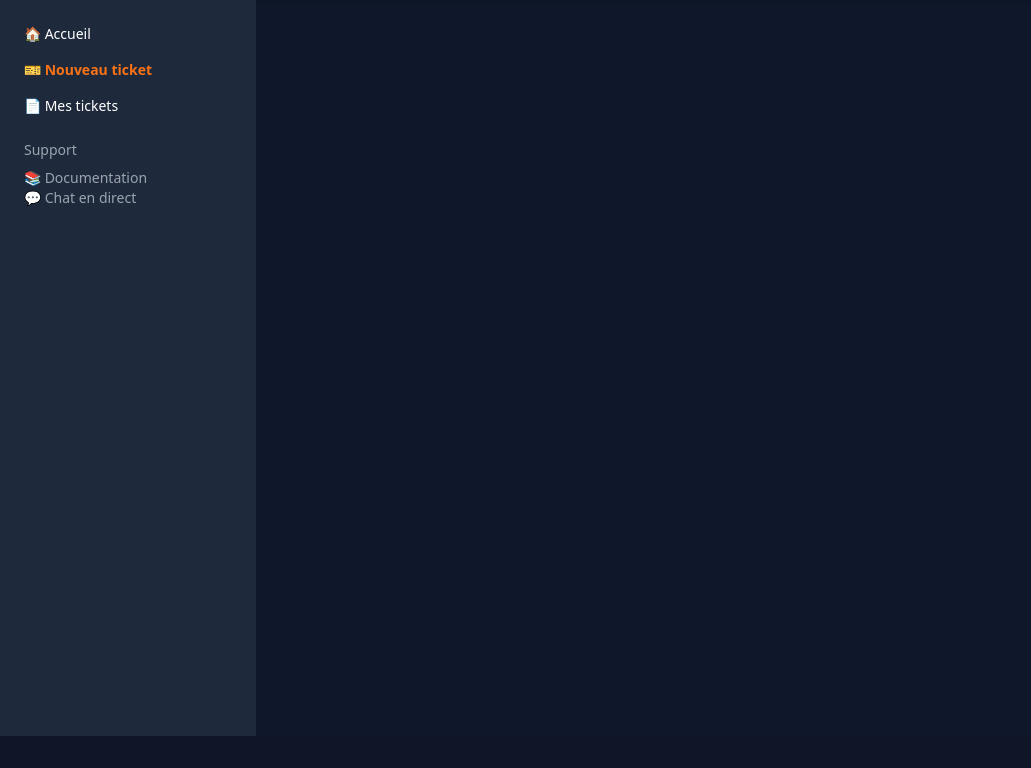
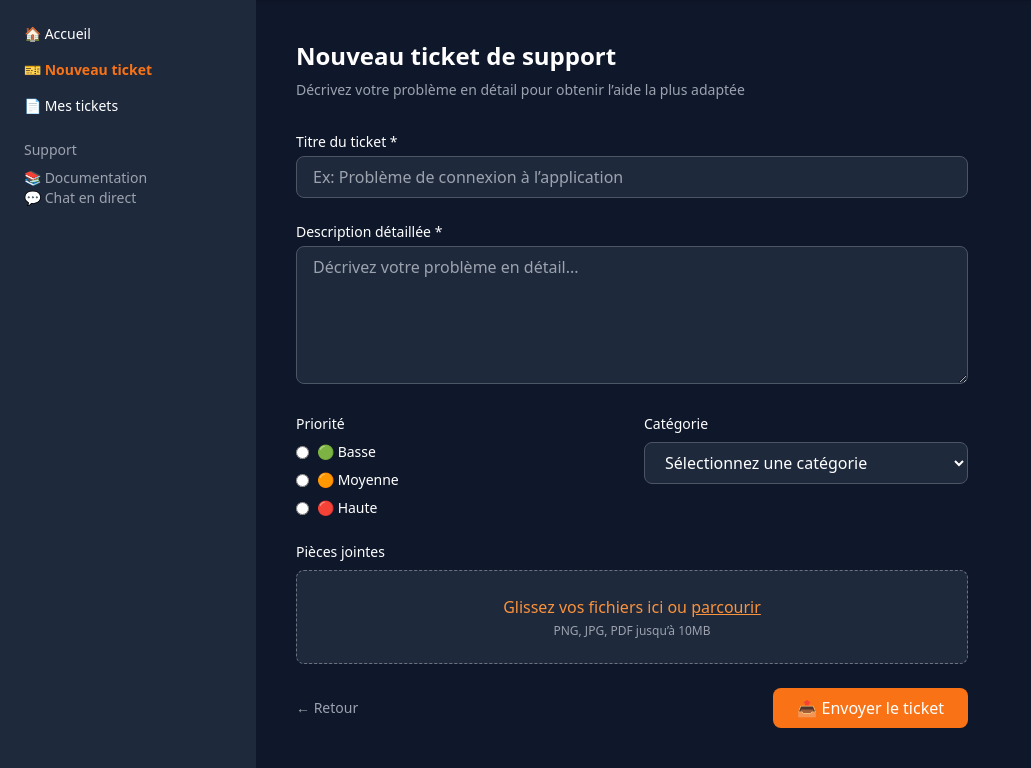
Before and after one commit to NadaZirari/Supportify-fil-rouge, a Laravel app: template filrouge/resources/views/Soumettre_ticket.blade.php in a window 1280 px wide. Shown: the part 64-832 px from the top of the page, without its empty margins (0-1031 px from the left). Before the commit the page ends 800 px from the top, so only its background shows below. Run offline with Laravel 12, Linux system fonts and the light colour scheme; the template is opened without the code that fills it, so the values that code supplies are empty; some libraries are stand-ins or nearby versions.

```diff
--- a/filrouge/resources/views/Soumettre_ticket.blade.php
+++ b/filrouge/resources/views/Soumettre_ticket.blade.php
@@ -10,7 +10,7 @@
 
   <!-- Barre de navigation horizontale -->
   <header class="bg-[#1e293b] p-4 flex justify-between items-center shadow-md">
-    <div class="text-xl font-bold text-orange-500"> Supportify</div>
+    <div class="text-xl font-bold text-orange-500">Supportify</div>
     <nav class="space-x-6 text-sm">
       <a href="#" class="hover:underline">Tableau de bord</a>
       <a href="#" class="hover:underline">Mes tickets</a>
@@ -44,7 +44,79 @@
     </aside>
 
     <!-- Formulaire -->
+    <main class="flex-1 p-10">
+      <h1 class="text-2xl font-bold mb-2">Nouveau ticket de support</h1>
+      <p class="text-sm text-gray-400 mb-8">Décrivez votre problème en détail pour obtenir l’aide la plus adaptée</p>
 
+      <form class="space-y-6 max-w-2xl">
+
+        <!-- Titre -->
+        <div>
+          <label class="block text-sm font-medium mb-1" for="titre">Titre du ticket *</label>
+          <input id="titre" type="text" placeholder="Ex: Problème de connexion à l’application" class="w-full px-4 py-2 rounded-lg bg-[#1e293b] border border-gray-600 focus:outline-none focus:ring-2 focus:ring-orange-500" />
+        </div>
+
+        <!-- Description -->
+        <div>
+          <label class="block text-sm font-medium mb-1" for="description">Description détaillée *</label>
+          <textarea id="description" rows="5" placeholder="Décrivez votre problème en détail..." class="w-full px-4 py-2 rounded-lg bg-[#1e293b] border border-gray-600 focus:outline-none focus:ring-2 focus:ring-orange-500"></textarea>
+        </div>
+
+        <!-- Priorité et Catégorie -->
+        <div class="flex gap-6">
+          <!-- Priorité -->
+          <div class="flex-1">
+            <label class="block text-sm font-medium mb-2">Priorité</label>
+            <div class="space-y-2">
+              <label class="flex items-center space-x-2">
+                <input type="radio" name="priorite" class="accent-green-500" />
+                <span class="text-sm">🟢 Basse</span>
+              </label>
+              <label class="flex items-center space-x-2">
+                <input type="radio" name="priorite" class="accent-yellow-500" />
+                <span class="text-sm">🟠 Moyenne</span>
+              </label>
+              <label class="flex items-center space-x-2">
+                <input type="radio" name="priorite" class="accent-red-500" />
+                <span class="text-sm">🔴 Haute</span>
+              </label>
+            </div>
+          </div>
+
+          <!-- Catégorie -->
+          <div class="flex-1">
+            <label class="block text-sm font-medium mb-2">Catégorie</label>
+            <select class="w-full px-4 py-2 rounded-lg bg-[#1e293b] border border-gray-600 focus:outline-none focus:ring-2 focus:ring-orange-500">
+              <option disabled selected>Sélectionnez une catégorie</option>
+              <option>Connexion</option>
+              <option>Facturation</option>
+              <option>Bug</option>
+              <option>Demande d'amélioration</option>
+            </select>
+          </div>
+        </div>
+
+        <!-- Fichier -->
+        <div>
+          <label class="block text-sm font-medium mb-2">Pièces jointes</label>
+          <div class="border border-dashed border-gray-500 rounded-lg p-6 text-center bg-[#1e293b]">
+            <input type="file" class="hidden" id="file-upload" />
+            <label for="file-upload" class="cursor-pointer text-orange-400 hover:underline">
+              Glissez vos fichiers ici ou <span class="underline">parcourir</span>
+            </label>
+            <p class="text-xs text-gray-400 mt-1">PNG, JPG, PDF jusqu’à 10MB</p>
+          </div>
+        </div>
+
+        <!-- Boutons -->
+        <div class="flex justify-between items-center mt-8">
+          <a href="#" class="text-sm text-gray-400 hover:text-white">← Retour</a>
+          <button type="submit" class="bg-orange-500 hover:bg-orange-600 text-white px-6 py-2 rounded-lg flex items-center gap-2">
+            📤 Envoyer le ticket
+          </button>
+        </div>
+
+      </form>
     </main>
   </div>
 
```
